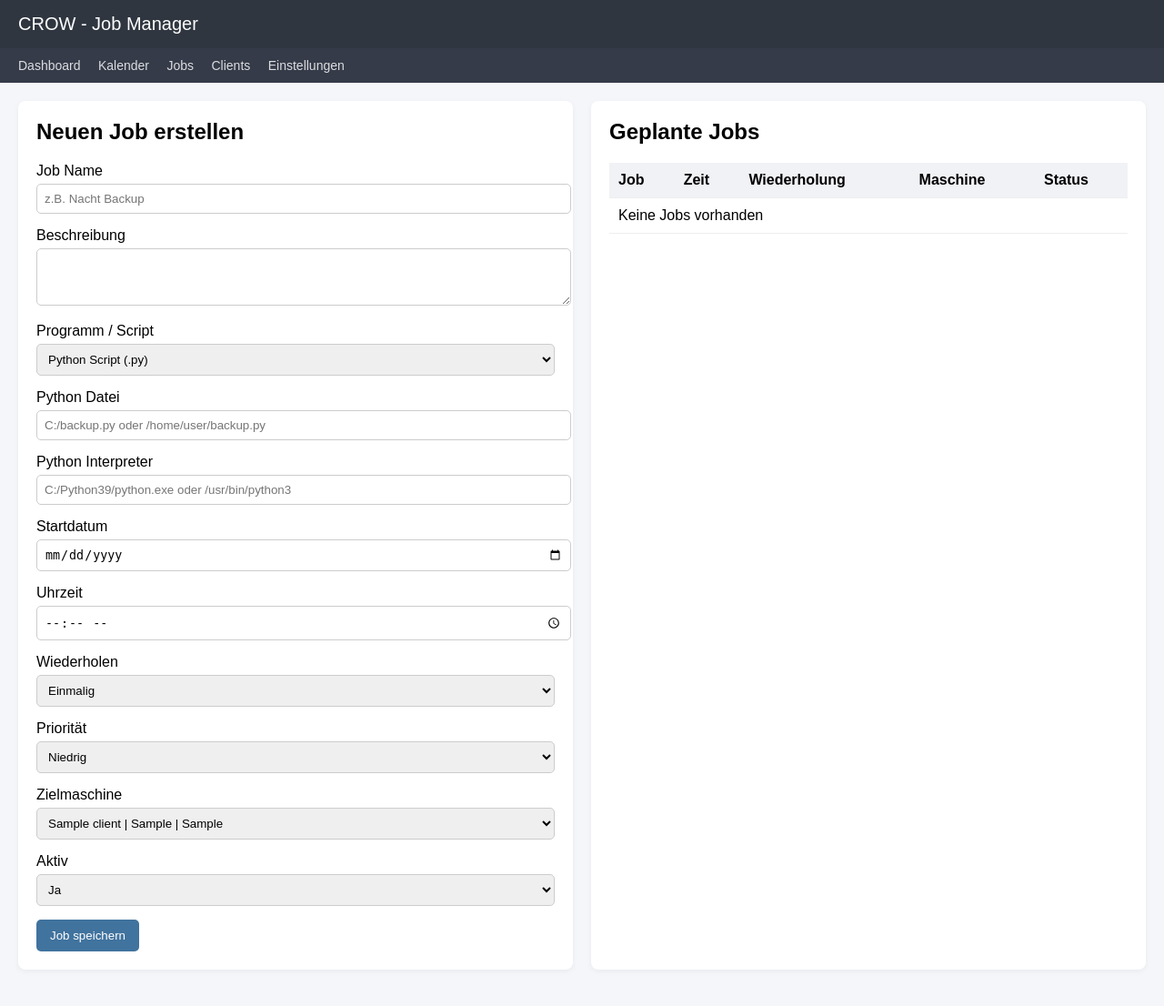
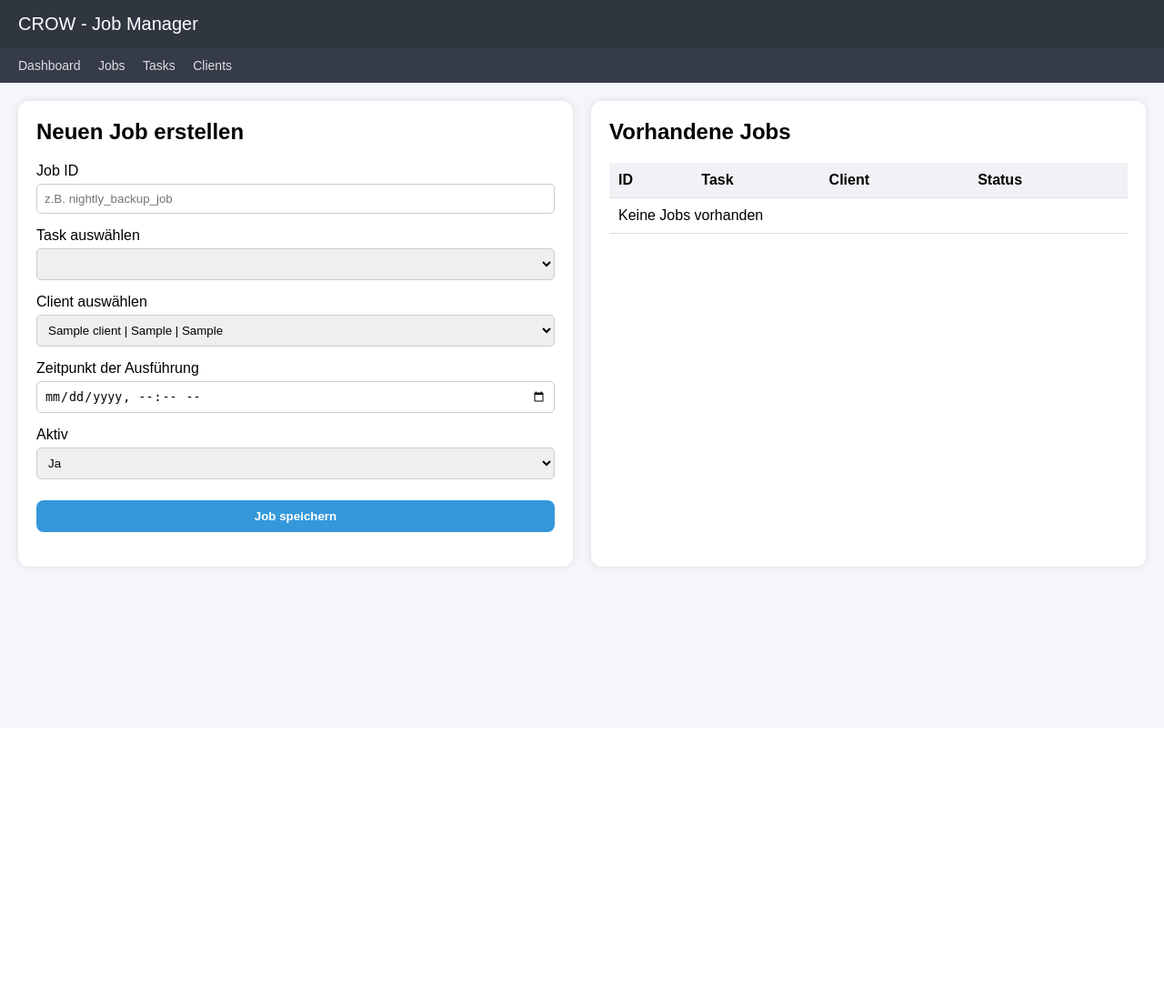
Before and after one commit to Cron-Routine-Orchestrator-Webapp/CROW-Server, a Django app: page /jobs/ in a window 1280 px wide. Shown: the whole page at 91% size. After the commit the page ends 629 px from the top, so only its background shows below. Run offline with Django 5.2, Linux system fonts and the light colour scheme; tables that the repository leaves empty hold one stand-in row (values such as "Sample post"); lists and menus that the app fills with data are empty.

Commit message:
Enhance job and task management: add Task model, update Job model fields, and create task management UI !!! WORK IN PROGRESS !!!

```diff
--- a/src/server/webapp/frontend/ui/models.py
+++ b/src/server/webapp/frontend/ui/models.py
@@ -2,19 +2,26 @@ from django.db import models
 
 class Job(models.Model):
     id = models.CharField(max_length=255, primary_key=True)
-    schedule = models.CharField(max_length=255)
+
     enabled = models.BooleanField(default=True)
 
+    client_id = models.CharField(max_length=255, null=False, blank=True)
+
+    task_id = models.CharField(max_length=255, null=False, blank=True)
+
+    time_to_run = models.DateTimeField(null=False, blank=True,default=None)
+
     last_run = models.DateTimeField(null=True, blank=True)
+
     last_task_status = models.CharField(max_length=50, null=True, blank=True)
-    active_task_id = models.CharField(max_length=255, null=True, blank=True)
 
 
 class Task(models.Model):
     id = models.CharField(max_length=255, primary_key=True)
-    job = models.ForeignKey(Job, on_delete=models.CASCADE)
+    #job = models.ForeignKey(Job, on_delete=models.CASCADE)
+    job_type = models.CharField(max_length=255,default = None, null=True, blank=True)
+    parameters = models.CharField(default=None, null=True, blank=True)
 
-    status = models.CharField(max_length=50)
     created_at = models.DateTimeField(auto_now_add=True)
     updated_at = models.DateTimeField(auto_now=True)
 
--- a/src/server/webapp/frontend/ui/templates/jobs.html
+++ b/src/server/webapp/frontend/ui/templates/jobs.html
@@ -20,6 +20,47 @@
             gap: 20px;
         }
 
+        .card {
+            background: white;
+            padding: 20px;
+            border-radius: 12px;
+            box-shadow: 0 0 10px rgba(0,0,0,0.1);
+        }
+
+        input, select, button {
+            width: 100%;
+            padding: 10px;
+            margin-top: 8px;
+            margin-bottom: 18px;
+            border-radius: 8px;
+            border: 1px solid #ccc;
+            box-sizing: border-box;
+        }
+
+        button {
+            background: #3498db;
+            color: white;
+            border: none;
+            cursor: pointer;
+            font-weight: bold;
+        }
+
+        button:hover {
+            background: #2980b9;
+        }
+
+        table {
+            width: 100%;
+            border-collapse: collapse;
+        }
+
+        table th,
+        table td {
+            padding: 10px;
+            border-bottom: 1px solid #ddd;
+            text-align: left;
+        }
+
         .badge {
             padding: 4px 10px;
             border-radius: 20px;
@@ -85,10 +93,9 @@
 
 <nav>
     <a href="/">Dashboard</a>
-    <a href="/calendar">Kalender</a>
     <a href="/jobs">Jobs</a>
+    <a href="/tasks">Tasks</a>
     <a href="/clients">Clients</a>
-    <a href="/settings">Einstellungen</a>
 </nav>
 
 <div class="container">
@@ -97,198 +104,132 @@
 
         <!-- Formular -->
         <div class="card">
+
             <h2>Neuen Job erstellen</h2>
 
             <form method="post">
                 {% csrf_token %}
 
-                <label>Job Name</label>
-                <input type="text" name="title" placeholder="z.B. Nacht Backup">
+                <!-- Job ID -->
+                <label>Job ID</label>
+                <input type="text"
+                       name="id"
+                       placeholder="z.B. nightly_backup_job"
+                       required>
 
-                <label>Beschreibung</label>
-                <textarea name="description" rows="3"></textarea>
+                <!-- Task auswählen -->
+                <label>Task auswählen</label>
+                <select name="task_id" required>
 
-                <label>Programm / Script</label>
-                <select name="script_type" id="script_type">
-                    <!--<option value="exe">Programm (.exe)</option>-->
-                    <option value="python">Python Script (.py)</option>
-                    <option value="command">Command</option>
-                    <option value="shell_command">Shell command</option>
-                    <!--<option value="script">Script (.sh, .bat, .ps1)</option>-->
+                    {% for task in tasks %}
+                    <option value="{{ task.id }}">
+                        {{ task.id }} | {{ task.job_type }}
+                    </option>
+                    {% endfor %}
+
                 </select>
 
-                <!-- Python -->
-                <div id="python_input">
-                    <label>Python Datei</label>
-                    <input type="text"
-                        name="python_script"
-                        placeholder="C:/backup.py oder /home/user/backup.py">
-                    <label>Python Interpreter</label>
-                    <input type="text" name="python_executable"
-                           placeholder="C:/Python39/python.exe oder /usr/bin/python3">
-                </div>
+                <!-- Client auswählen -->
+                <label>Client auswählen</label>
+                <select name="client_id" required>
 
-                <!-- Command -->
-                <div id="command_input" style="display:none;">
-                    <label>Command</label>
-                    <input type="text"
-                        name="command"
-                        placeholder="ipconfig /all">
-                </div>
-
-                <!-- Shell -->
-                <div id="shell_input" style="display:none;">
-                    <label>Shell Command</label>
-                    <textarea name="shell_command"
-                            rows="4"
-                            placeholder="sudo systemctl restart apache2"></textarea>
-                </div>
-
-                <script>
-                document.addEventListener("DOMContentLoaded", function () {
-
-                    const select = document.getElementById("script_type");
-
-                    const pythonInput = document.getElementById("python_input");
-                    const commandInput = document.getElementById("command_input");
-                    const shellInput = document.getElementById("shell_input");
-
-                    function updateInputs() {
-
-                        const value = select.value;
-
-                        // alles verstecken
-                        pythonInput.style.display = "none";
-                        commandInput.style.display = "none";
-                        shellInput.style.display = "none";
-
-                        // passendes anzeigen
-                        if (value === "python") {
-                            pythonInput.style.display = "block";
-                        }
-
-                        if (value === "command") {
-                            commandInput.style.display = "block";
-                        }
-
-                        if (value === "shell_command") {
-                            shellInput.style.display = "block";
-                        }
-                    }
-
-                    // Initial
-                    updateInputs();
-
-                    // Bei Änderung
-                    select.addEventListener("change", updateInputs);
-
-                });
-                </script>
-
-
-                <label>Startdatum</label>
-                <input type="date" name="date">
-
-                <label>Uhrzeit</label>
-                <input type="time" name="time">
-
-                <label>Wiederholen</label>
-                <select name="repeat">
-                    <option value="once">Einmalig</option>
-                    <option value="daily">Täglich</option>
-                    <option value="weekly">Wöchentlich</option>
-                    <option value="monthly">Monatlich</option>
-                </select>
-
-                <label>Priorität</label>
-                <select name="priority">
-                    <option value="low">Niedrig</option>
-                    <option value="normal">Normal</option>
-                    <option value="high">Hoch</option>
-                </select>
-
-                <label>Zielmaschine</label>
-                <select name="client">
                     {% for client in clients %}
                     <option value="{{ client.id }}">
                         {{ client.name }} | {{ client.ip }} | {{ client.os }}
                     </option>
                     {% endfor %}
+
                 </select>
 
+                <!-- Zeitpunkt -->
+                <label>Zeitpunkt der Ausführung</label>
+                <input type="datetime-local"
+                       name="time_to_run"
+                       required>
+
+                <!-- Aktiv -->
                 <label>Aktiv</label>
                 <select name="enabled">
-                    <option value="true">Ja</option>
-                    <option value="false">Nein</option>
+
+                    <option value="true">
+                        Ja
+                    </option>
+
+                    <option value="false">
+                        Nein
+                    </option>
+
                 </select>
 
-                <button type="submit">Job speichern</button>
+                <button type="submit">
+                    Job speichern
+                </button>
+
             </form>
+
         </div>
 
         <!-- Übersicht -->
         <div class="card">
-            <h2>Geplante Jobs</h2>
+
+            <h2>Vorhandene Jobs</h2>
 
             <table>
+
                 <thead>
                     <tr>
-                        <th>Job</th>
-                        <th>Zeit</th>
-                        <th>Wiederholung</th>
-                        <th>Maschine</th>
+                        <th>ID</th>
+                        <th>Task</th>
+                        <th>Client</th>
                         <th>Status</th>
                     </tr>
                 </thead>
 
                 <tbody>
+
                     {% for job in jobs %}
                     <tr>
-                        <td>{{ job.title }}</td>
-                        <td>{{ job.time }}</td>
-                        <td>{{ job.repeat }}</td>
-                        <td>{{ job.client.name }}</td>
+
+                        <td>{{ job.id }}</td>
+
+                        <td>{{ job.task_id }}</td>
+
+                        <td>{{ job.client_id }}</td>
 
                         <td>
-                            {% if job.status == "active" %}
-                                <span class="badge active">Aktiv</span>
-                            {% elif job.status == "paused" %}
-                                <span class="badge paused">Pausiert</span>
+
+                            {% if job.enabled %}
+                                <span class="badge active">
+                                    Aktiv
+                                </span>
                             {% else %}
-                                <span class="badge stopped">Gestoppt</span>
+                                <span class="badge stopped">
+                                    Deaktiviert
+                                </span>
                             {% endif %}
+
+                        </td>
+
+                    </tr>
+                    {% empty %}
+
+                    <tr>
+                        <td colspan="4">
+                            Keine Jobs vorhanden
                         </td>
                     </tr>
-                    {% empty %}
-                    <tr>
-                        <td colspan="5">Keine Jobs vorhanden</td>
-                    </tr>
+
                     {% endfor %}
+
                 </tbody>
+
             </table>
+
         </div>
 
     </div>
 
-
-
 </div>
-
-<script>
-document.addEventListener("DOMContentLoaded", function() {
-
-    const dateInput = document.querySelector('input[name="date"]');
-
-    const params = new URLSearchParams(window.location.search);
-
-    const urlDate = params.get("date");
-
-    if (dateInput && urlDate) {
-        dateInput.value = urlDate;
-    }
-
-});
-</script>
 
 </body>
 </html>
```
Also changed, not shown: other parts of src/server/webapp/frontend/ui/templates/jobs.html (+0 -33 lines), src/server/webapp/frontend/database_backend.py (+5 -2 lines), src/server/webapp/frontend/ui/templates/tasks.html (added, +219 -0 lines), src/server/webapp/frontend/ui/migrations/0003_remove_job_schedule_remove_task_job_and_more.py (added), src/server/webapp/frontend/ui/migrations/0004_remove_job_active_task_id_alter_job_client_id_and_more.py (added), src/server/webapp/frontend/ui/migrations/0005_remove_task_time_to_run_job_time_to_run_and_more.py (added).
